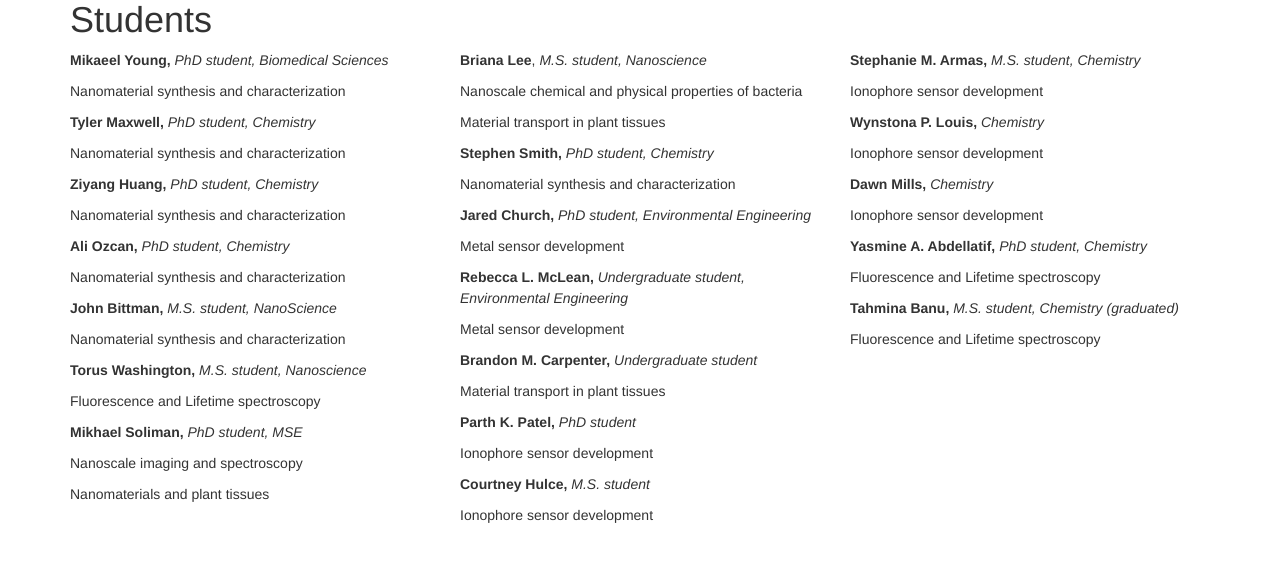
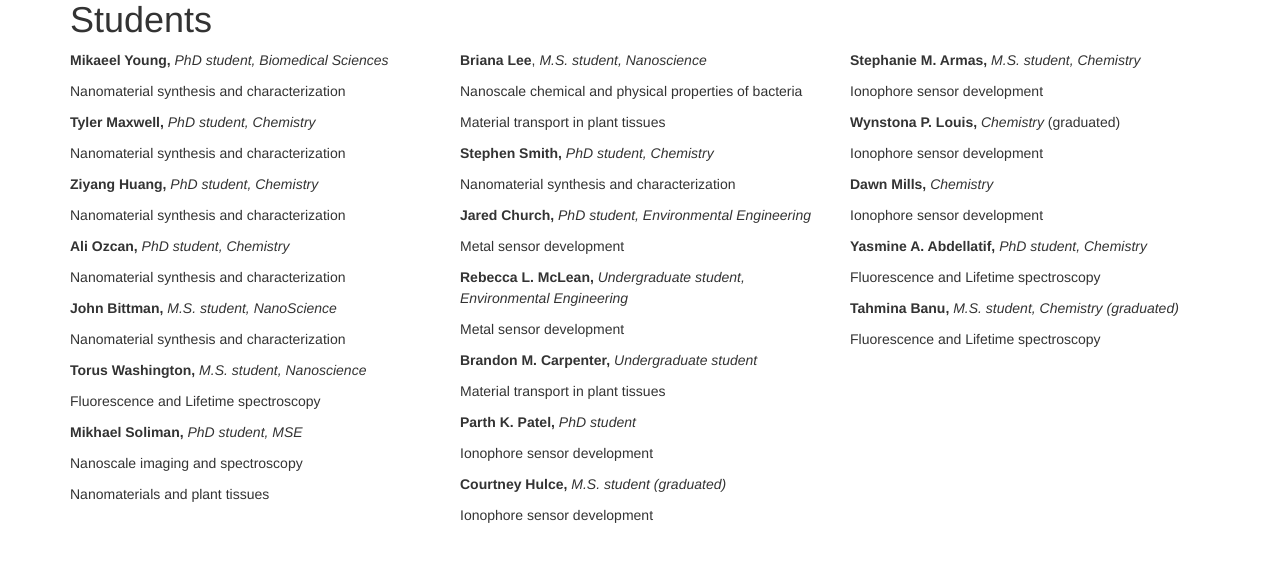
Before and after one commit to ucf-nstc/misa, a PHP site: page /students.php in a window 1280 px wide. Shown: the part 537-1118 px from the top of the page. Run offline with PHP 8.4, Linux system fonts and the light colour scheme; some libraries are stand-ins or nearby versions.

Commit message:
minor content changes

```diff
--- a/index.php
+++ b/index.php
@@ -14,7 +14,7 @@
 		</div>
 
 		<div class="col-md-4">
-			<h2>Misa News</h2>
+			<h2>MISA News</h2>
 		</div>
 	</div>
 </section>
--- a/students.php
+++ b/students.php
@@ -37,14 +37,14 @@
 			<p>Material transport in plant tissues</p>
 			<p><strong>Parth</strong><strong> K. Patel, </strong><em> PhD student</em></p>
 			<p>Ionophore sensor development</p>
-			<p><strong>Courtney </strong><strong>Hulce</strong><strong>, </strong><em> M.S. student</em></p>
+			<p><strong>Courtney </strong><strong>Hulce</strong><strong>, </strong><em> M.S. student (graduated)</em></p>
 			<p>Ionophore sensor development</p>
 		</div>
 
 		<div class="col-md-4">
 			<p><strong>Stephanie M. </strong><strong>Armas</strong><strong>, </strong><em>M.S. student, Chemistry </em></p>
 			<p>Ionophore sensor development</p>
-			<p><strong>Wynstona</strong><strong> P. Louis, </strong><em> Chemistry</em></p>
+			<p><strong>Wynstona</strong><strong> P. Louis, </strong><em> Chemistry</em> (graduated)</p>
 			<p>Ionophore sensor development</p>
 			<p><strong>Dawn Mills, </strong><em> Chemistry</em></p>
 			<p>Ionophore sensor development</p>
```
